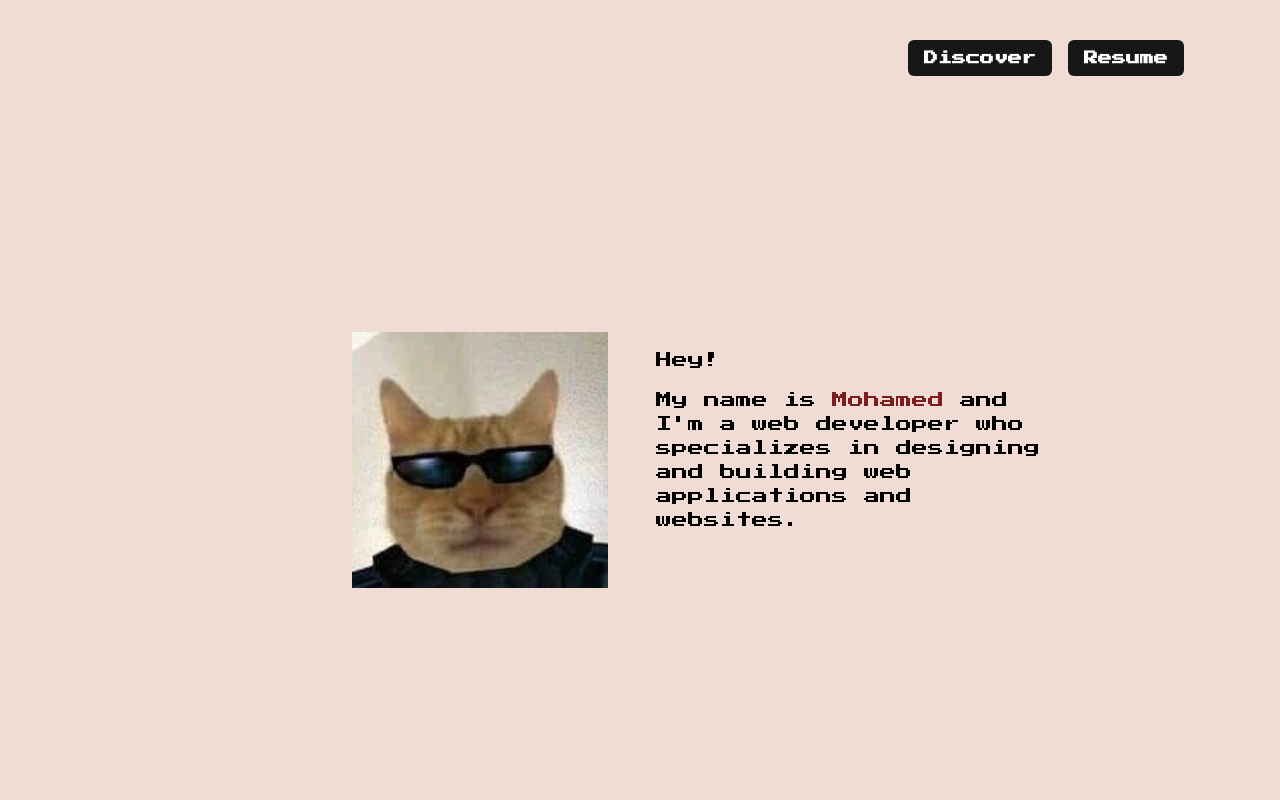
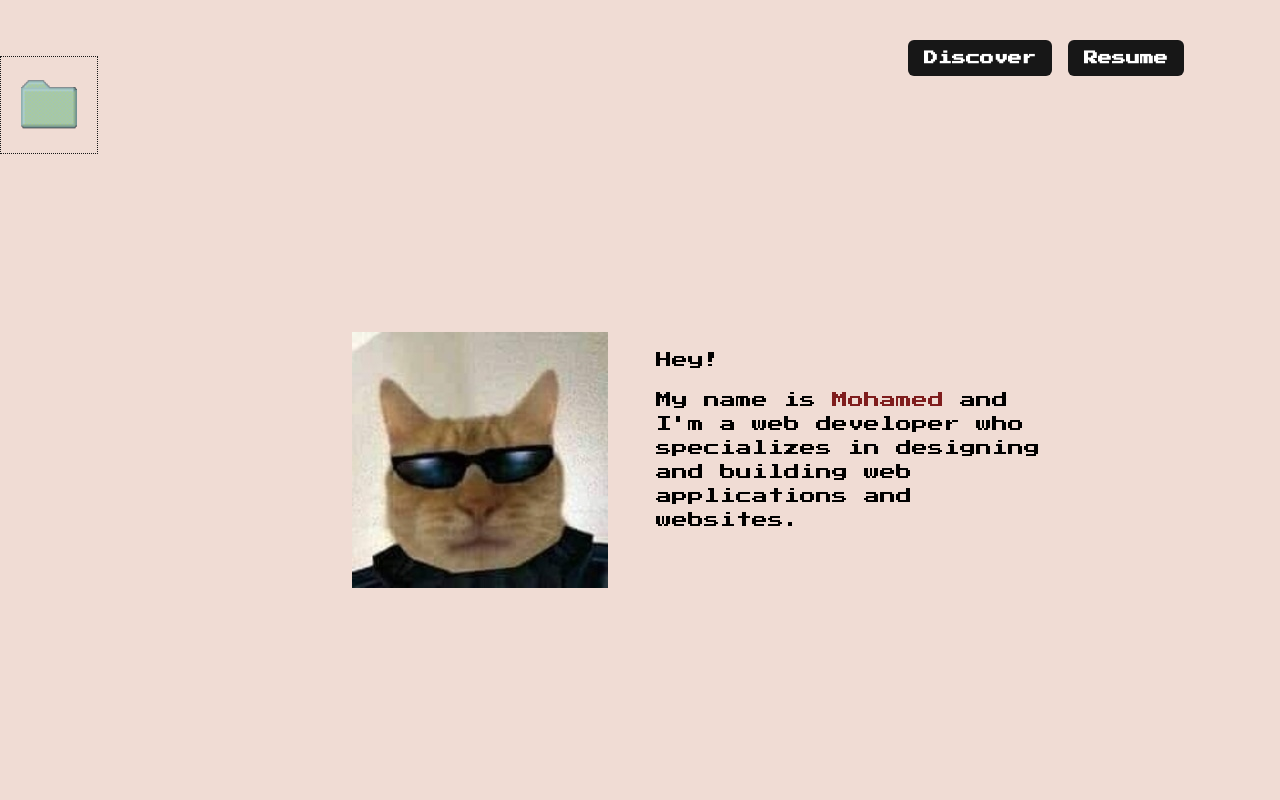
Before and after one commit to Moh-alshaibi/My-Portfolio-, a React (Vite) app: page / in a window 1280 px wide. Shown: the top 800 px of the page. Built offline with nearby package versions, Linux system fonts and the light colour scheme.

Commit message:
Added logic to the folder images

```diff
--- a/src/components/Contact.jsx
+++ b/src/components/Contact.jsx
@@ -1,11 +1,64 @@
-import React, { useState } from 'react';
+import React, { useState, useEffect, useRef } from 'react';
 
 const Contact = () => {
+    const [position, setPosition] = useState({ x: 0, y: 0 });
+    const [isDragging, setIsDragging] = useState(false);
+    const [dragOffset, setDragOffset] = useState({ x: 0, y: 0 });
+
+    const redDivRef = useRef(null);
+
+    useEffect(() => {
+      document.addEventListener("mousemove", handleMouseMove);
+      document.addEventListener("mouseup", handleMouseUp);
+      return () => {
+        document.removeEventListener("mousemove", handleMouseMove);
+        document.removeEventListener("mouseup", handleMouseUp);
+      };
+    });
+
+    function handleMouseDown(event) {
+      setIsDragging(true);
+      const redDivRect = redDivRef.current.getBoundingClientRect();
+      const cursorOffsetY = event.clientY - redDivRect.top + window.pageYOffset;
+      setDragOffset({
+        x: event.clientX - redDivRect.left,
+        y: cursorOffsetY,
+      });
+    }
+
+    function handleMouseUp() {
+      setIsDragging(false);
+    }
+
+    function handleMouseMove(event) {
+      if (isDragging) {
+        setPosition({
+          y: event.clientY - dragOffset.y,
+          x: event.clientX - dragOffset.x,
+        });
+      }
+    }
+
     return (
-        <div>
-            <img className='mt-48 ml-96' src="./src/assets/img/yellowfolder.png" alt="" />
+      <div
+        onMouseDown={handleMouseDown}
+      >
+        <div
+          ref={redDivRef}
+          className="border border-neutral-900 mt-14 border-dotted"
+          style={{
+            position: "absolute",
+            left: position.x,
+            top: position.y,
+            cursor: isDragging ? "grabbing" : "grab",
+            zIndex: isDragging ? 1 : 0,
+            padding: "20px",
+          }}
+        >
+          <img className="w-14 h-14" src="./src/assets/img/yellowfolder.png" alt="" />
         </div>
+      </div>
     );
-};
+  };
 
-export default Contact;
+  export default Contact;
--- a/src/components/Experience.jsx
+++ b/src/components/Experience.jsx
@@ -1,11 +1,64 @@
-import React, { useState } from 'react';
+import React, { useState, useEffect, useRef } from 'react';
 
 const Experience = () => {
+    const [position, setPosition] = useState({ x: 0, y: 0 });
+    const [isDragging, setIsDragging] = useState(false);
+    const [dragOffset, setDragOffset] = useState({ x: 0, y: 0 });
+
+    const redDivRef = useRef(null);
+
+    useEffect(() => {
+      document.addEventListener("mousemove", handleMouseMove);
+      document.addEventListener("mouseup", handleMouseUp);
+      return () => {
+        document.removeEventListener("mousemove", handleMouseMove);
+        document.removeEventListener("mouseup", handleMouseUp);
+      };
+    });
+
+    function handleMouseDown(event) {
+      setIsDragging(true);
+      const redDivRect = redDivRef.current.getBoundingClientRect();
+      const cursorOffsetY = event.clientY - redDivRect.top + window.pageYOffset;
+      setDragOffset({
+        x: event.clientX - redDivRect.left,
+        y: cursorOffsetY,
+      });
+    }
+
+    function handleMouseUp() {
+      setIsDragging(false);
+    }
+
+    function handleMouseMove(event) {
+      if (isDragging) {
+        setPosition({
+          y: event.clientY - dragOffset.y,
+          x: event.clientX - dragOffset.x,
+        });
+      }
+    }
+
     return (
-        <div>
-            <img className='mt-48 ml-96' src="./src/assets/img/brownfolder.png" alt="" />
+      <div
+        onMouseDown={handleMouseDown}
+      >
+        <div
+          ref={redDivRef}
+          className="border border-neutral-900 mt-14 border-dotted"
+          style={{
+            position: "absolute",
+            left: position.x,
+            top: position.y,
+            cursor: isDragging ? "grabbing" : "grab",
+            zIndex: isDragging ? 1 : 0,
+            padding: "20px",
+          }}
+        >
+          <img className="w-14 h-14" src="./src/assets/img/brownfolder.png" alt="" />
         </div>
+      </div>
     );
-};
+  };
 
 export default Experience;
--- a/src/components/Projects.jsx
+++ b/src/components/Projects.jsx
@@ -1,11 +1,65 @@
-import React, { useState } from 'react';
+import React, { useState, useEffect, useRef }  from 'react';
 
 const Projects = () => {
+    const [position, setPosition] = useState({ x: 0, y: 0 });
+    const [isDragging, setIsDragging] = useState(false);
+    const [dragOffset, setDragOffset] = useState({ x: 0, y: 0 });
+
+    const redDivRef = useRef(null);
+
+    useEffect(() => {
+      document.addEventListener("mousemove", handleMouseMove);
+      document.addEventListener("mouseup", handleMouseUp);
+      return () => {
+        document.removeEventListener("mousemove", handleMouseMove);
+        document.removeEventListener("mouseup", handleMouseUp);
+      };
+    });
+
+    function handleMouseDown(event) {
+      setIsDragging(true);
+      const redDivRect = redDivRef.current.getBoundingClientRect();
+      const cursorOffsetY = event.clientY - redDivRect.top + window.pageYOffset;
+      setDragOffset({
+        x: event.clientX - redDivRect.left,
+        y: cursorOffsetY,
+      });
+    }
+
+    function handleMouseUp() {
+      setIsDragging(false);
+    }
+
+    function handleMouseMove(event) {
+      if (isDragging) {
+        setPosition({
+          y: event.clientY - dragOffset.y,
+          x: event.clientX - dragOffset.x,
+        });
+      }
+    }
+
     return (
-        <div>
-            <img className='mt-48 ml-96' src="./src/assets/img/greenfolder.png" alt="" />
+      <div
+        onMouseDown={handleMouseDown}
+      >
+        <div
+          ref={redDivRef}
+          className="border border-neutral-900 mt-14 border-dotted"
+          style={{
+            position: "absolute",
+            left: position.x,
+            top: position.y,
+            cursor: isDragging ? "grabbing" : "grab",
+            zIndex: isDragging ? 1 : 0,
+            padding: "20px",
+          }}
+        >
+          <img className="w-14 h-14" src="./src/assets/img/greenfolder.png" alt="" />
         </div>
+      </div>
     );
-};
+  };
+
 
 export default Projects;
```
